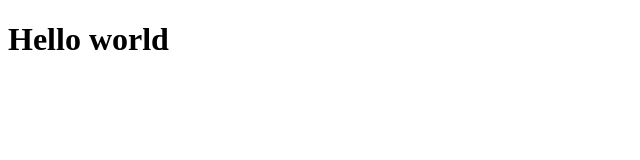
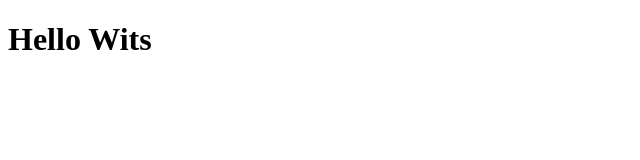
Before and after one commit to thatomohajane/684129-labs-sd-24, a plain HTML site: page index.html in a window 1280 px wide. Shown: the full height of the page, 0-640 px from the left. Drawn offline with Linux system fonts and the light colour scheme.

Commit message:
Updated index html file and added student html file

```diff
--- a/index.html
+++ b/index.html
@@ -1,6 +1,6 @@
 <!DOCTYPE html>
 <html>
 <body>
-    <h1>Hello world</h1>
+    <h1>Hello Wits</h1>
 </body>
 </html>
```
Also changed, not shown: student.html (added, +9 -0 lines).
